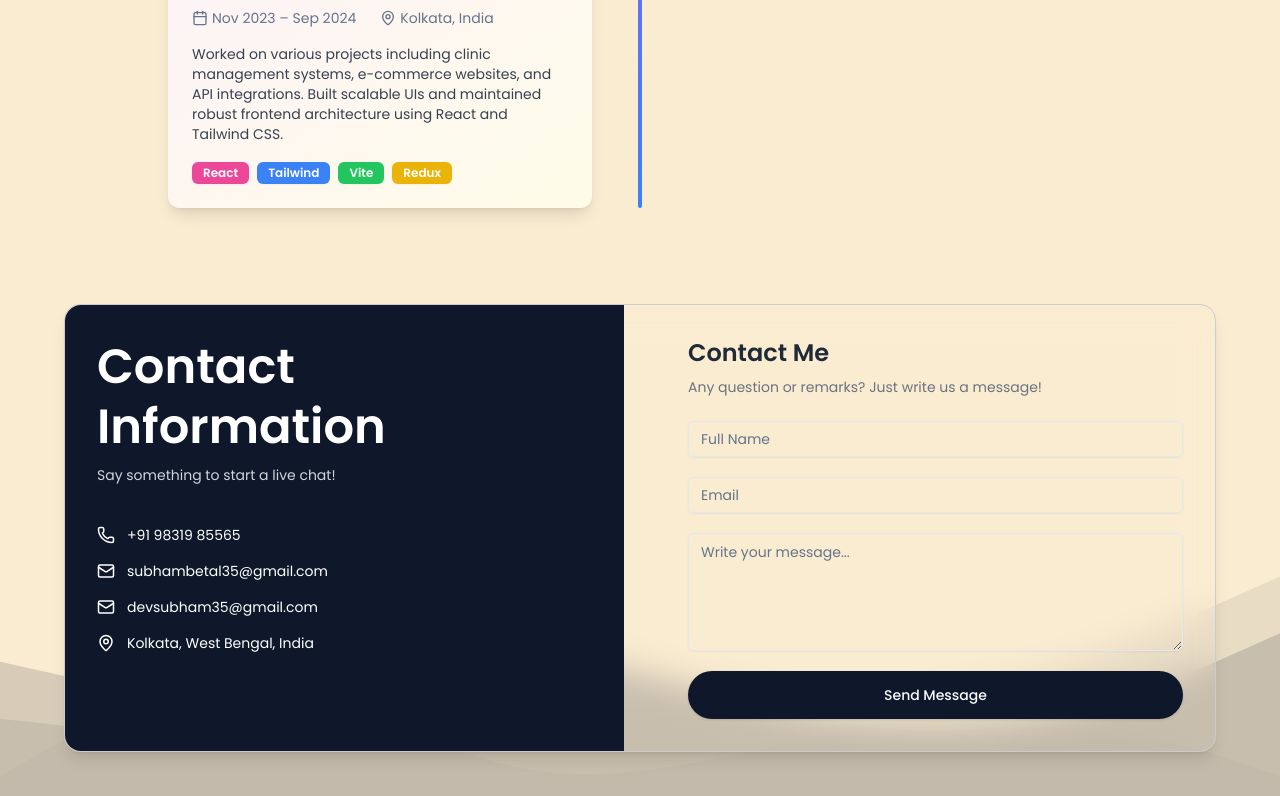
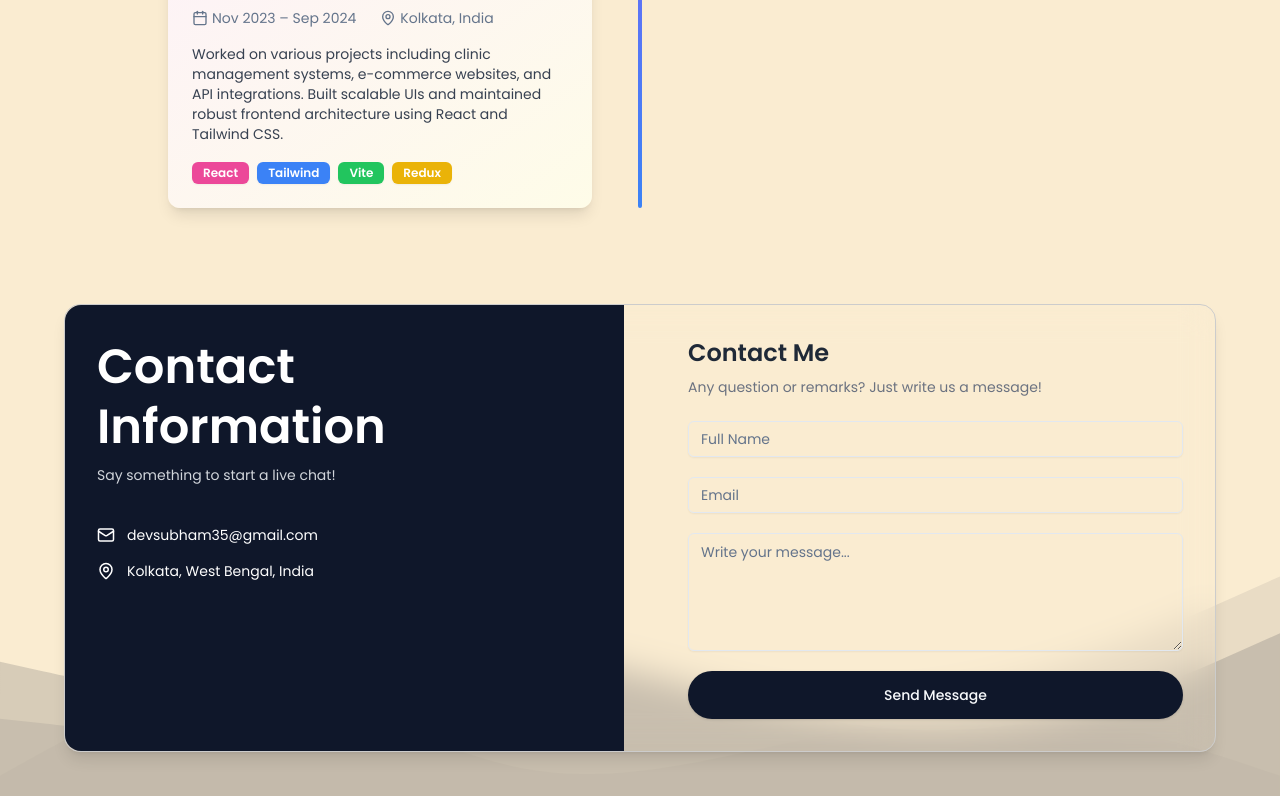
Before and after one commit to devSubham35/subham-portfolio, a Next.js app: page / in a window 1280 px wide. Shown: the part 5992-6788 px from the top of the page. Built offline with nearby package versions, Linux system fonts and the light colour scheme.

Commit message:
Contact page modified

```diff
--- a/src/components/Contact.tsx
+++ b/src/components/Contact.tsx
@@ -8,7 +8,7 @@ import { Button } from "@/components/ui/button"
 import { WaveBackground } from "./WaveBackground"
 import { Textarea } from "@/components/ui/textarea"
 import { yupResolver } from "@hookform/resolvers/yup"
-import { Mail, MapPin, Phone } from "lucide-react"
+import { Mail, MapPin } from "lucide-react"
 
 
 const schema = yup.object().shape({
@@ -42,12 +42,9 @@ export default function Contact() {
             <p className="text-sm text-gray-300 mb-10">Say something to start a live chat!</p>
 
             <ul className="space-y-4 text-sm">
-              <li className="flex items-center gap-3">
+              {/* <li className="flex items-center gap-3">
                 <Phone size={18} /> +91 98319 85565
-              </li>
-              <li className="flex items-center gap-3">
-                <Mail size={18} /> subhambetal35@gmail.com
-              </li>
+              </li> */}
               <li className="flex items-center gap-3">
                 <Mail size={18} /> devsubham35@gmail.com
               </li>
```
